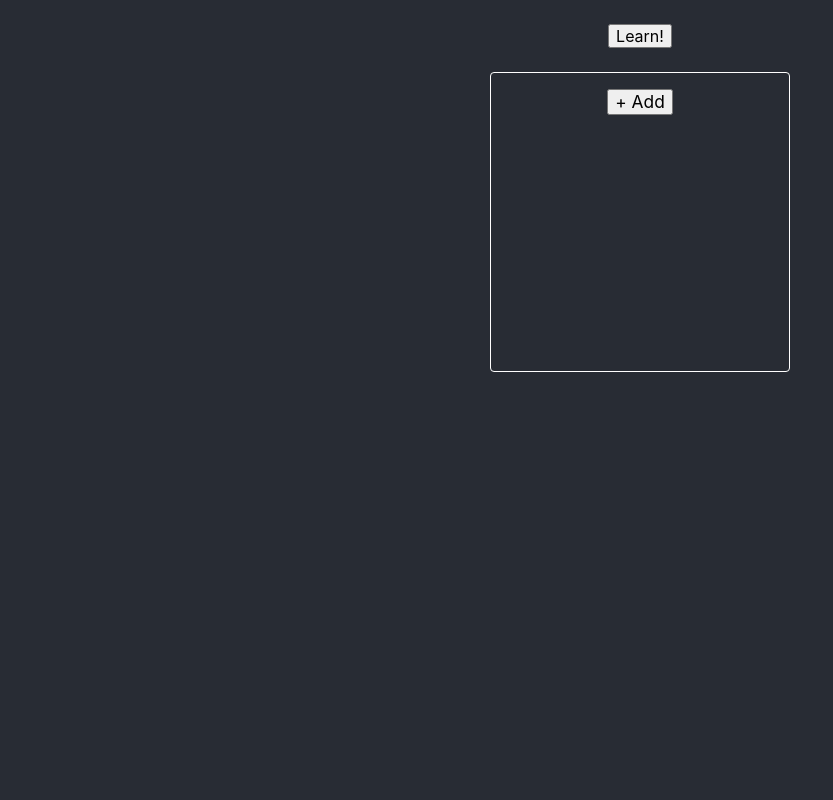
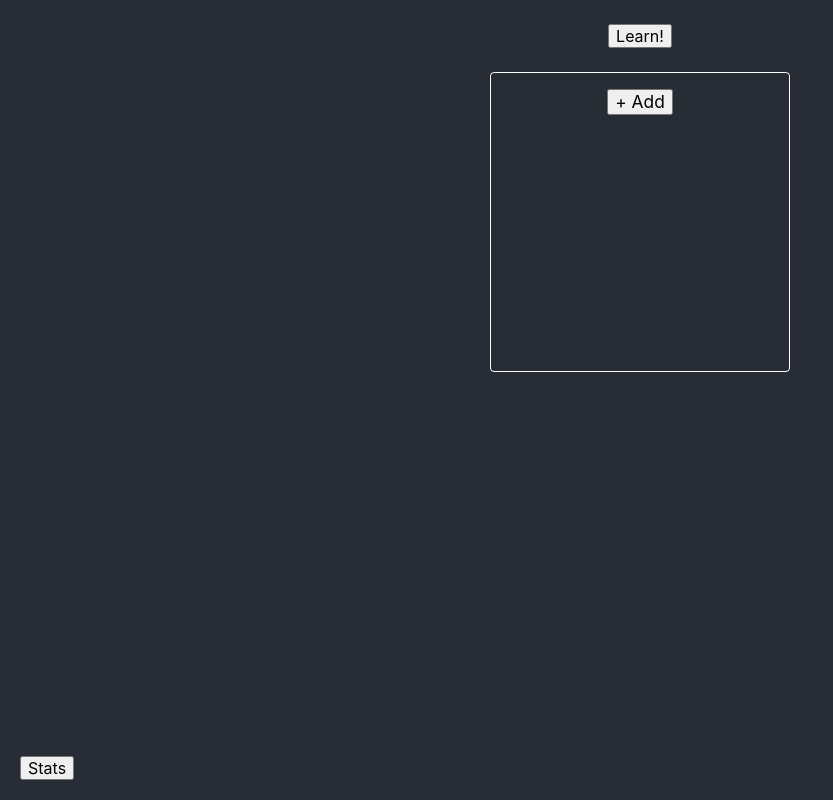
Before and after one commit to SuperOl3g/word-learner, a React (Create React App) app: page / in a window 1280 px wide. Shown: the whole page, without its empty margins (0-833 px from the left). Built offline with nearby package versions, Linux system fonts and the light colour scheme.

Commit message:
added day-by-day exercise statistic

```diff
--- a/src/components/app/app.module.css
+++ b/src/components/app/app.module.css
@@ -3,4 +3,7 @@
   min-height: 100vh;
   background-color: #282c34;
   color: white;
+  position: relative;
+  display: flex;
+  align-items: stretch;
 }
--- a/src/components/app/app.tsx
+++ b/src/components/app/app.tsx
@@ -4,45 +4,38 @@ import {LS} from "../../utils";
 import {IDictionary} from "../../types";
 import DictionaryPage from "../../pages/dictionary-page/dictionary-page";
 import ExercisePage from "../../pages/exercise-page/exercise-page";
-
-interface IState {
-    dictionaries: {
-        [key: string]: IDictionary
-    },
-    currentDictionariesKeys: Array<string>,
+import Stats from "../stats/stats";
+export interface IStatState {
+    [date: string]: { pos: number, total: number }
 }
 
 const LS_DICT_KEY = '__wordList';
+const LS_STAT_KEY = '__ex_stats';
+
 
 function App() {
-    const [{ currentDictionariesKeys, dictionaries, }, setState] =
-        useState<IState>({
-            dictionaries: LS.get(LS_DICT_KEY) || {},
-            currentDictionariesKeys: []
-        });
+    const [stats, setStats] =
+        useState<IStatState>(LS.get<IStatState>(LS_STAT_KEY) || {});
+    const [currentDictionariesKeys, setCurDictKeys] =
+        useState<Array<string>>([]);
+    const [dictionaries, updateDictionaries] =
+        useState<{ [key: string]: IDictionary }>(LS.get(LS_DICT_KEY) || {});
 
     const handleAddConfirm = useCallback((dict: IDictionary) => {
-        const newBlock = Object.keys(dict)?.length ? { [new Date().valueOf()]: dict } : {};
+        const newBlock = Object.keys(dict)?.length ? { [Date.now()]: dict } : {};
 
         const dicts = {
             ...dictionaries,
             ...newBlock,
         };
 
-        setState({
-            dictionaries: dicts,
-            currentDictionariesKeys: []
-        });
-
+        updateDictionaries(dicts);
         LS.set(LS_DICT_KEY, dicts);
     }, [dictionaries]);
 
     const handleBackBtnClick = useCallback(() => {
-        setState({
-            dictionaries,
-            currentDictionariesKeys: []
-        });
-    }, [dictionaries]);
+        setCurDictKeys( []);
+    }, []);
 
     const handleCrossClick = useCallback((key: string)  => {
         if (!confirm('Do you really want to remove this item?')) { // eslint-disable-line
@@ -52,53 +45,49 @@ function App() {
         const newDictionaries = { ...dictionaries };
         delete newDictionaries[key];
 
-        setState({
-            dictionaries: newDictionaries,
-            currentDictionariesKeys: [],
-        })
+        updateDictionaries(newDictionaries)
 
         LS.set(LS_DICT_KEY, newDictionaries);
     }, [dictionaries]);
 
     const handleStartExercise = useCallback((dictKeys: Array<string>) => {
-        setState({
-            dictionaries,
-            currentDictionariesKeys: dictKeys,
-        });
-    }, [dictionaries]);
+        setCurDictKeys(dictKeys);
+    }, []);
 
-    let page;
 
-    if(!currentDictionariesKeys.length) {
-        page = (
-            <DictionaryPage
-                dictionaries={dictionaries}
-                onDictionaryRemove={handleCrossClick}
-                onDictionaryAdd={handleAddConfirm}
-                onDictionariesSelected={handleStartExercise}
-            />
-        );
-    } else {
-        let words = {};
+    const handleStatCountersUpdate = useCallback((isPositive: boolean) => {
+        const key = new Date(new Date().toDateString()).valueOf();
+        const newStats = {
+            ...stats,
+            [key]: {
+                pos: (stats[key]?.pos || 0) + (isPositive ? 1 : 0),
+                total: (stats[key]?.total || 0) + 1,
+            }
+        };
 
-        currentDictionariesKeys.forEach(key => {
-           words = {
-               ...words,
-               ...dictionaries[key],
-           };
-        });
-
-        page = (
-            <ExercisePage
-                words={words}
-                onBackButtonClick={handleBackBtnClick}
-             />
-        );
-    }
+        setStats(newStats);
+        LS.set(LS_STAT_KEY, newStats);
+    }, [stats]);
 
     return (
         <div className={s.app}>
-            {page}
+            {!currentDictionariesKeys.length ?
+                    <DictionaryPage
+                        dictionaries={dictionaries}
+                        onDictionaryRemove={handleCrossClick}
+                        onDictionaryAdd={handleAddConfirm}
+                        onDictionariesSelected={handleStartExercise}
+                    />
+                :
+                <ExercisePage
+                    words={currentDictionariesKeys.reduce((words, key) => ({
+                        ...words,
+                        ...dictionaries[key],
+                    }), {})}
+                    onBackButtonClick={handleBackBtnClick}
+                    onAnswer={handleStatCountersUpdate}
+                />}
+            <Stats stats={stats} />
         </div>
     );
 }
--- /dev/null
+++ b/src/components/stats/stats.module.css
@@ -0,0 +1,24 @@
+.container {
+    position: fixed;
+    bottom: 20px;
+    left: 20px;
+}
+
+.table {
+    background: white;
+    color: black;
+    margin-bottom: 4px;
+}
+
+.table thead {
+    background: #ccc;
+    font-weight: bold;
+}
+
+.table td {
+    padding: 2px 4px;
+}
+
+.placeholder {
+    padding: 2px 4px;
+}
--- /dev/null
+++ b/src/components/stats/stats.tsx
@@ -0,0 +1,39 @@
+import React, {useCallback, useState} from "react";
+import s from './stats.module.css';
+import {IStatState} from "../app/app";
+
+interface IProps {
+    stats: IStatState
+}
+
+function Stats({ stats }: IProps) {
+    const [isOpened, setOpened] = useState(false);
+
+    const handleToggleClick = useCallback(() => {
+        setOpened(!isOpened);
+    }, [isOpened]);
+
+    const content = Object.keys(stats).map(key =>
+        <tr key={key}>
+            <td>{(new Date(+key)).toLocaleDateString()}</td>
+            <td>{Math.round(stats[key].pos / stats[key].total * 10000) / 100}%</td>
+            <td>{stats[key].total}</td>
+        </tr>
+    );
+
+    return <div className={s.container}>
+        {isOpened ?
+            <table className={s.table}>
+                <thead>
+                    <td>Date</td>
+                    <td>Correct</td>
+                    <td>Total</td>
+                </thead>
+                {content.length ? content : <div className={s.placeholder}>No data</div>}
+            </table> : null
+        }
+        <button onClick={handleToggleClick}>Stats</button>
+    </div>;
+}
+
+export default Stats;
--- a/src/pages/dictionary-page/dictionary-page.module.css
+++ b/src/pages/dictionary-page/dictionary-page.module.css
@@ -1,3 +1,7 @@
+.page {
+  width: 100%;
+}
+
 .learnBlock {
   display: flex;
   justify-content: center;
--- a/src/pages/dictionary-page/dictionary-page.tsx
+++ b/src/pages/dictionary-page/dictionary-page.tsx
@@ -59,7 +59,7 @@ function DictionaryPage({
         .reduce((sum, k) => sum + Object.keys(dictionaries[k]).length, 0);
 
     return (
-        <div>
+        <div className={s.page}>
             <div className={s.learnBlock}>
                 {isInSelectState ? <div>
                     Selected lists: {Object.keys(selectedKeys).length} / {Object.keys(dictionaries).length}
--- a/src/pages/exercise-page/exercise-page.module.css
+++ b/src/pages/exercise-page/exercise-page.module.css
@@ -3,7 +3,7 @@
     flex-direction: column;
     align-items: center;
     justify-content: center;
-    height: 100vh;
+    width: 100%;
     position: relative;
 }
 
--- a/src/pages/exercise-page/exercise-page.tsx
+++ b/src/pages/exercise-page/exercise-page.tsx
@@ -5,6 +5,7 @@ import {pluralize} from "../../utils";
 interface IProps {
     words: { [key: string]: string },
     onBackButtonClick: () => void,
+    onAnswer: (isPositive: boolean) => void,
 }
 
 const REVERSE_EX_PROBABILITY = 0.2;
@@ -14,7 +15,7 @@ const getRandomWord = (words: IProps['words']): [string, boolean] => {
     return [keys[Math.round(Math.random() * keys.length)], Math.random() < REVERSE_EX_PROBABILITY];
 }
 
-function ExercisePage({ words, onBackButtonClick }: IProps) {
+function ExercisePage({ words, onBackButtonClick, onAnswer }: IProps) {
     const [counter, setCounter] = useState(0);
     const [correctCounter, setCorrectCounter] = useState(0);
     const [[currentWord,isReversedEx], setNewWord] = useState(getRandomWord(words));
@@ -31,7 +32,9 @@ function ExercisePage({ words, onBackButtonClick }: IProps) {
         }
         setNewWord(getRandomWord(words));
         setCheckStateFlag(false);
-    }, [counter, words]);
+
+        onAnswer(isCorrect);
+    }, [counter, words, onAnswer, correctCounter]);
 
     const word = isReversedEx ? words[currentWord] : currentWord;
     const definition = isReversedEx ? currentWord : words[currentWord];
```
